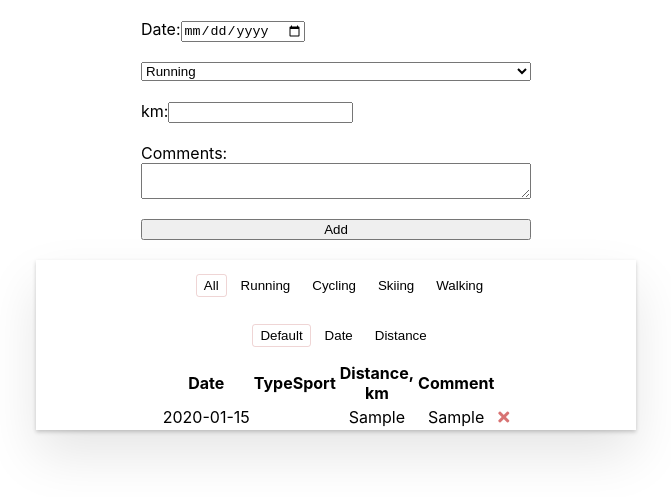
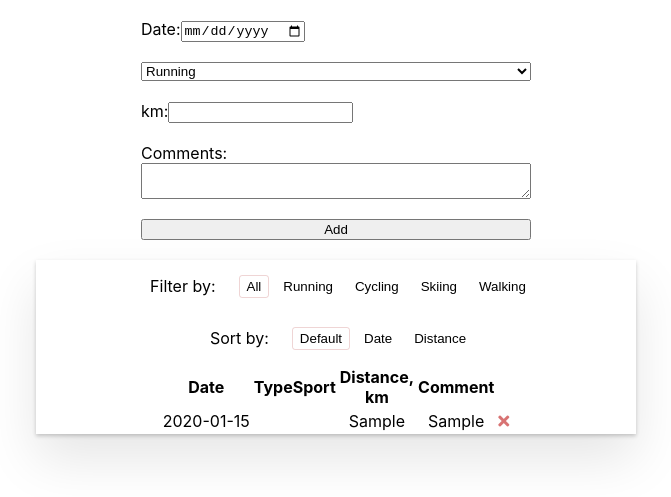
Before and after one commit to alsu-dxdy/redux-sport, a React app: page / in a window 1280 px wide. Both pictures are taken after typing "2020-01-15", "Sample", "Sample" into the empty fields and a click on the button "Add". Shown: the part 79-576 px from the top of the page, without its empty margins (304-975 px from the left). Built offline with nearby package versions, Linux system fonts and the light colour scheme.

Commit message:
add: <p className=row__title in filter-row, sorter-row

```diff
--- a/src/redux/components/filter-row/filter-row.css
+++ b/src/redux/components/filter-row/filter-row.css
@@ -1,6 +1,6 @@
 .filter-row {
     position: relative;
-    min-height: 50px;
+    min-height: 30px;
     display: flex;
     align-items: center;
     padding: 0 6px 0 21px;
@@ -8,9 +8,11 @@
 }
 
 .btn-group {
-    position: relative;
-    z-index: 1;
+    /* position: relative;
+    z-index: 1; */
     margin: 0 auto;
+    display: flex;
+    align-items: center;
 }
 
 .filter-btn {
@@ -35,3 +37,7 @@
     height: 50px;
     box-shadow: 0 1px 1px rgba(0, 0, 0, 0.2), 0 8px 0 -3px #f6f6f6, 0 9px 1px -3px rgba(0, 0, 0, 0.2), 0 16px 0 -6px #f6f6f6, 0 17px 2px -6px rgba(0, 0, 0, 0.2);
 }
+
+.row__title {
+    margin-right: 20px;
+}
--- a/src/redux/components/filter-row/filter-row.jsx
+++ b/src/redux/components/filter-row/filter-row.jsx
@@ -28,6 +28,7 @@ const FILTERS_BTN = [
 const FilterRow = ({ activeFilter, changeFilter }) => (
     <div className="filter-row">
         <div className="btn-group">
+            <p className="row__title">Filter by:</p>
             {FILTERS_BTN.map(({ text, id }) => (
                 <button
                     onClick={() => { changeFilter(id) }}
--- a/src/redux/components/sorter-row/sorter-row.js
+++ b/src/redux/components/sorter-row/sorter-row.js
@@ -21,6 +21,7 @@ const SORT_POSITIONS = [
 const SorterRow = ({ activeSorter, changeSorter }) => (
     <div className="filter-row">
         <div className="btn-group">
+            <p className="row__title">Sort by:</p>
             {SORT_POSITIONS.map(({ text, id }) => (
                 <button
                     onClick={() => { changeSorter(id) }}
--- a/src/redux/utils/utils.js
+++ b/src/redux/utils/utils.js
@@ -26,7 +26,6 @@ export const sorterTasks = (tasks, sortBy) => {
             return tasks.sort((a, b) => Date.parse(a.date) - Date.parse(b.date));
             break;
         case 'distance':
-            console.log(tasks[0].km);
             return tasks.sort((a, b) => a.km - b.km);
             break;
         case 'default':
```
